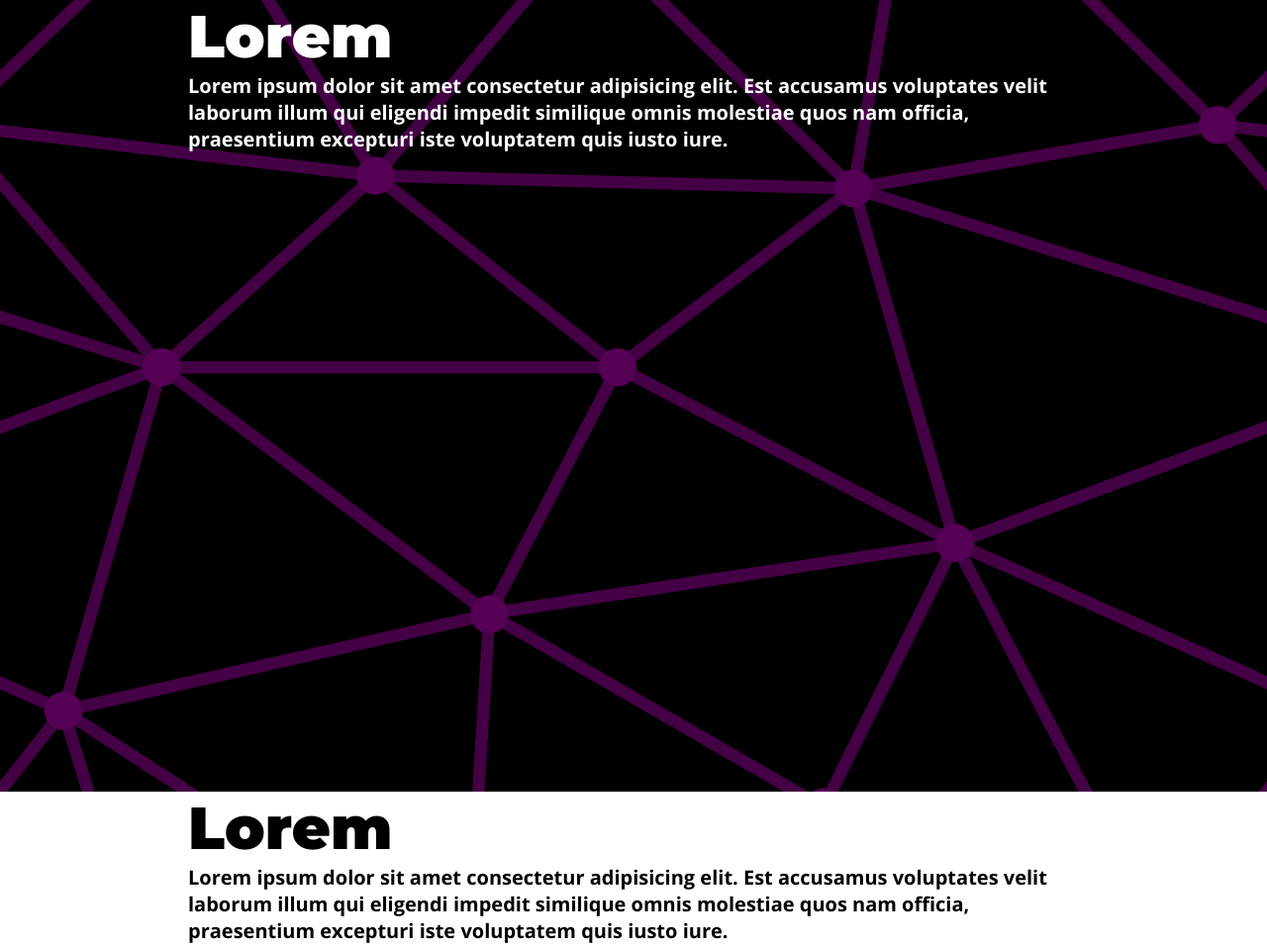
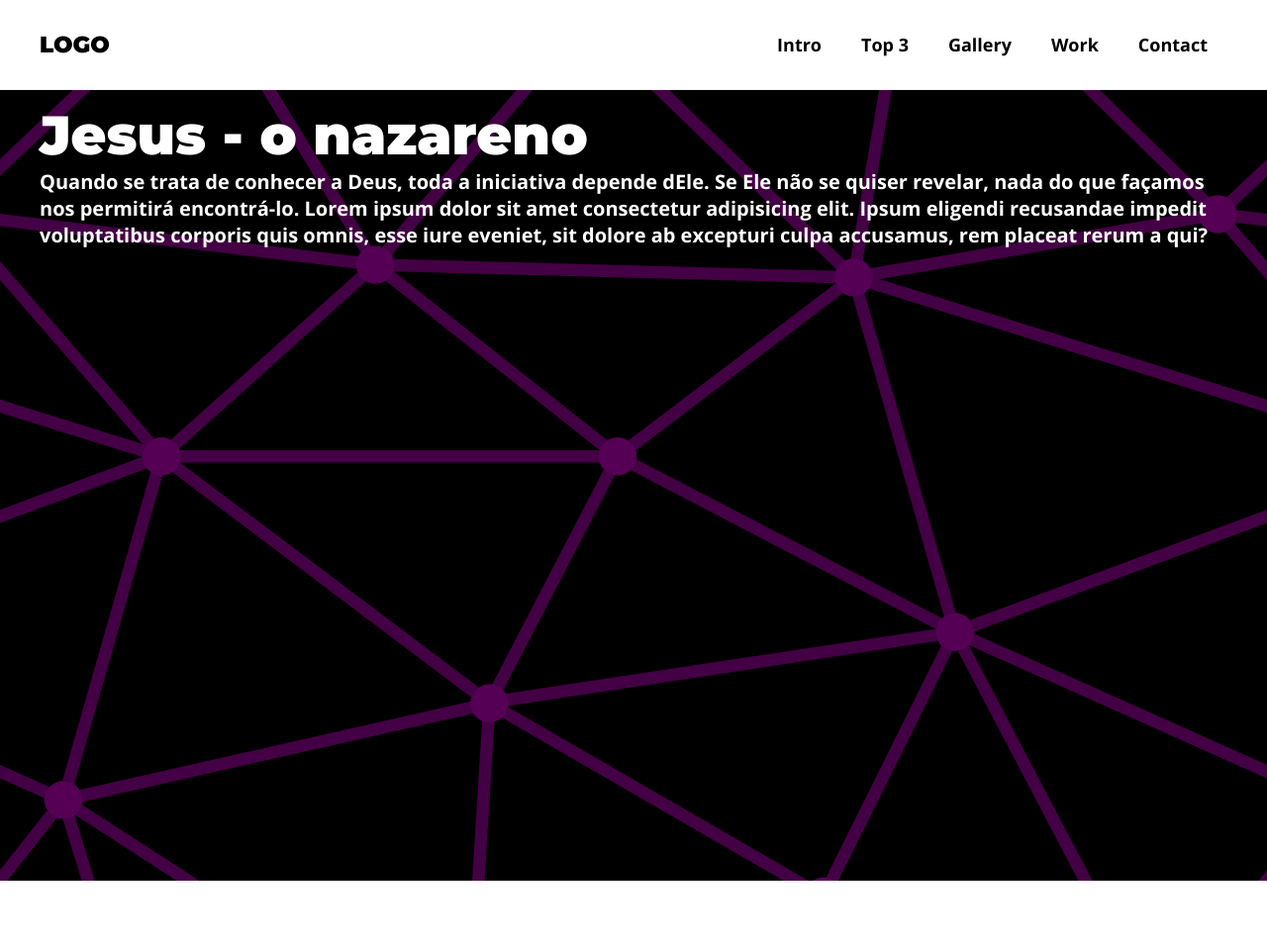
Before and after one commit to JoaoLucasPMedeiros/Landing-Page, a plain HTML site: page index.html in a window 1280 px wide. Shown: the whole page at 99% size. Drawn offline with nearby package versions, Linux system fonts and the light colour scheme.

Commit message:
"Ajuste de pag"

```diff
--- a/assets/css/styles.css
+++ b/assets/css/styles.css
@@ -2,6 +2,8 @@
      --primary-color: #000000;
      --principal-color-font: #FFFF;
      --color-white: #FFFF;
+     --light-gray-color: #EEEEEE;
+     --gap: 1.3rem;
 }
 
 *{
@@ -18,8 +20,9 @@ body{
     font-family: "Open Sans", sans-serif;
     font-size: 2rem;
     color: var(--primary-color);
-
-
+}
+a{
+    text-decoration: none;
 }
 
 h1, h2, h3, h4, h5, h6 {
@@ -33,29 +36,27 @@ h1{
 
 h2{
     font-size: 5.5rem;
-
 }
 
 h3{
     font-size: 5rem;
-
 }
 
 h4{
     font-size: 4.5rem;
-
 }
 
 h5{
     font-size: 4rem;
-
 }
 
 h6{
+    font-size: 3.5rem;
+}
+.menu-spacing{
+    height: 90px;
+}
 
-    font-size: 3.5rem;
-
-}
 
 .main-bg{
     background-image: url('../img/main.svg');
@@ -64,15 +65,75 @@ h6{
     color: var(--principal-color-font);
 }
 .white-bg{
-
     background-color: var(--color-white);
 }
 
 .main-content {
-    max-width: 900px ;  /* Largura maxima */
+    max-width: 120rem ;  /* Largura maxima */
     margin: 0 auto;
+    padding: var(--gap);
 }
 
 .section{
     min-height: 100vh;
 }
+
+.menu{
+
+    position: fixed; /* FAZ RODAR JUNTO A PAGINA  */
+    top: 0;
+    left: 0;
+    right: 0;
+    width: 100%;
+    border-bottom: 0.1rem solid var(--light-gray-color);
+}
+
+.menu h1{
+    font-size: 2.3rem;
+    color: var(--primary-color);
+}
+
+.menu h1 a{
+    color: inherit;
+}
+
+
+.menu ul {
+    list-style: none;
+    display: flex;
+}
+.menu ul li a{
+    display: block;
+    padding: 2rem;
+    font-size: 1.8rem;
+    color: var(--primary-color);
+    position: relative;
+}
+.menu ul li a::after{
+    content:'' ;
+    position: absolute;
+    bottom: 1rem;
+    left: 50%;
+    width: 0;
+    height: 0.2rem;
+    background: crimson;
+    transition: all 300ms ease-in-out;
+}
+
+.menu ul li a:hover::after{
+    width: 50%;
+    left: 25%;
+}
+
+.menu-content{
+    display: flex;
+    justify-content: space-between;
+    align-items: center;
+    font-size: 1.8rem;
+}
+
+.intro-content{
+    display: grid;
+    grid-template-columns: 1fr fr;
+    gap: var(--gap);
+}
--- a/index.html
+++ b/index.html
@@ -9,22 +9,44 @@
     <link rel="preconnect" href="https://fonts.gstatic.com" crossorigin>
     <link href="https://fonts.googleapis.com/css2?family=Montserrat:ital,wght@0,900;1,900&family=Open+Sans:ital,wght@0,700;1,700&display=swap" rel="stylesheet">
 </head>
-<body>
-    <section class="main-bg section">
-        <div class="main-content">
-            <h1>Lorem</h1>
-            <p>Lorem ipsum dolor sit amet consectetur adipisicing elit. Est accusamus voluptates velit laborum illum qui eligendi impedit similique omnis molestiae quos nam officia, praesentium excepturi iste voluptatem quis iusto iure.</p>
+<body class="main-bg ">
+
+    <aside class="menu white-bg">
+        <div class="main-content menu-content">
+            <h1>
+                <a href="#">LOGO</a>
+            </h1>
+
+            <nav>
+                <ul>
+                    <li><a href="#">Intro</a></li>
+                    <li><a href="#">Top 3</a></li>
+                    <li><a href="#">Gallery</a></li>
+                    <li><a href="#">Work</a></li>
+                    <li><a href="#">Contact</a></li>
+                </ul>
+            </nav>
 
         </div>
-    </section>
-    <section class="white">
-        <div class="main-content">
-            <h1>Lorem</h1>
-            <p>Lorem ipsum dolor sit amet consectetur adipisicing elit. Est accusamus voluptates velit laborum illum qui eligendi impedit similique omnis molestiae quos nam officia, praesentium excepturi iste voluptatem quis iusto iure.</p>
+    </aside>
+    <div class="menu-spacing"></div>
+
+    <section class=" intro main-bg section">
+        <div class="main-content intro-content">
+
+            <div class="intro-text-content">
+                <h2>Jesus - o nazareno</h2>
+                <p>	Quando se trata de conhecer a Deus, toda a iniciativa depende dEle. Se Ele não se quiser revelar, nada do que façamos nos permitirá encontrá-lo.
+                    Lorem ipsum dolor sit amet consectetur adipisicing elit. Ipsum eligendi recusandae impedit voluptatibus corporis quis omnis, esse iure eveniet, sit dolore ab excepturi culpa accusamus, rem placeat rerum a qui?
+                </p>
+            </div>
+        </div>
+        <div class="intro-img">
 
         </div>
     </section>
 
+    <section class="white-bg section"></section>
 
 
 </body>
```
Also changed, not shown: 1 other file.
